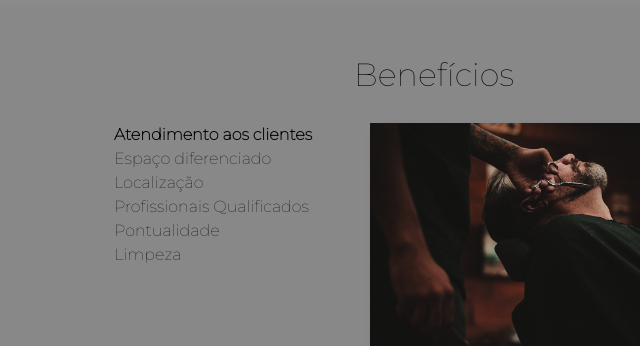
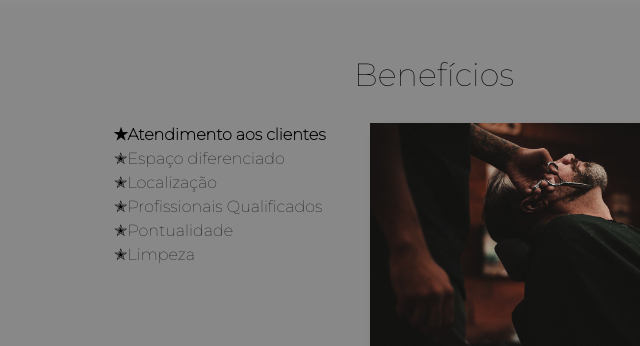
Before and after one commit to thaigalhaes/Barbearia-Alura, a plain HTML site: page index.html in a window 1280 px wide. Shown: the part 1580-1926 px from the top of the page, 206-846 px from the left. Drawn offline with Linux system fonts and the light colour scheme.

Commit message:
Pseudo-elementos

```diff
--- a/style.css
+++ b/style.css
@@ -238,6 +238,10 @@ th {
     font-weight: bold;
 }
 
+.itens:before {
+    content: "✭"
+}
+
 .imagem-beneficios {
     width: 60%;
     opacity: 1;
```
